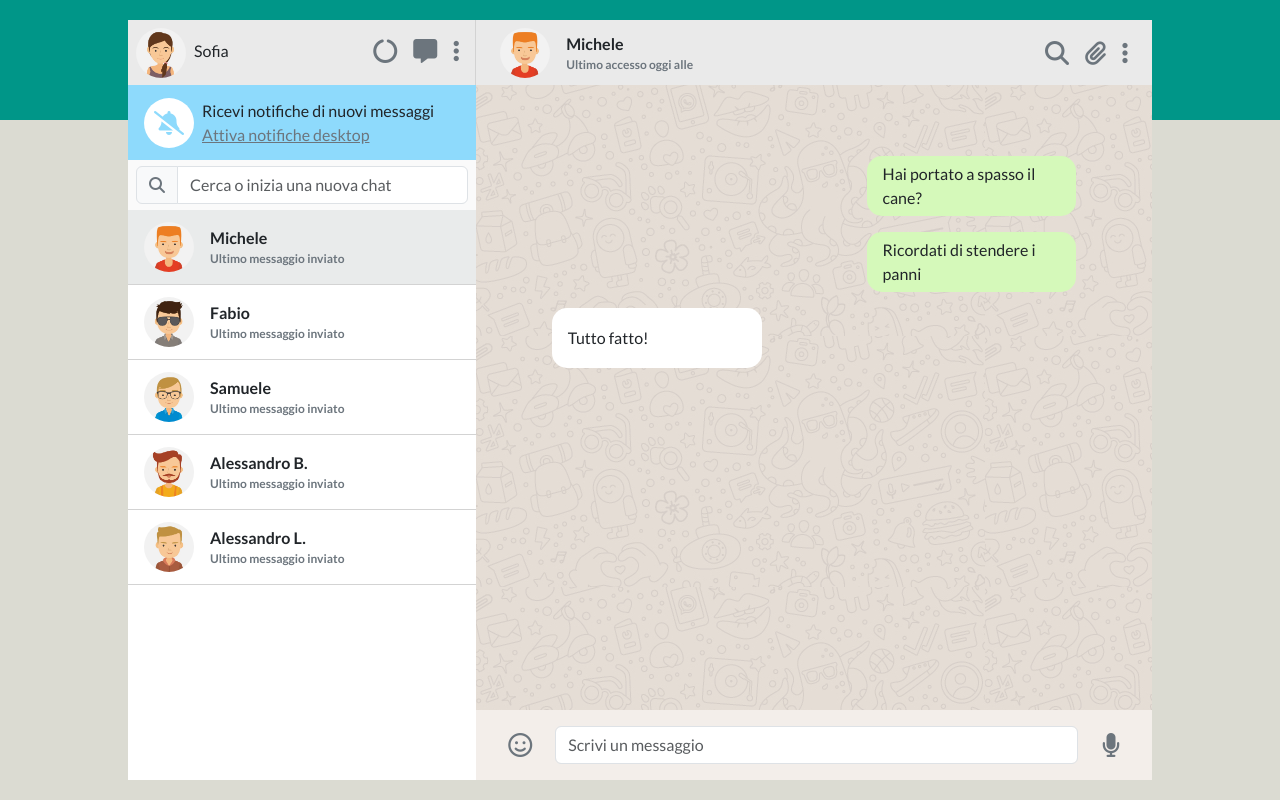
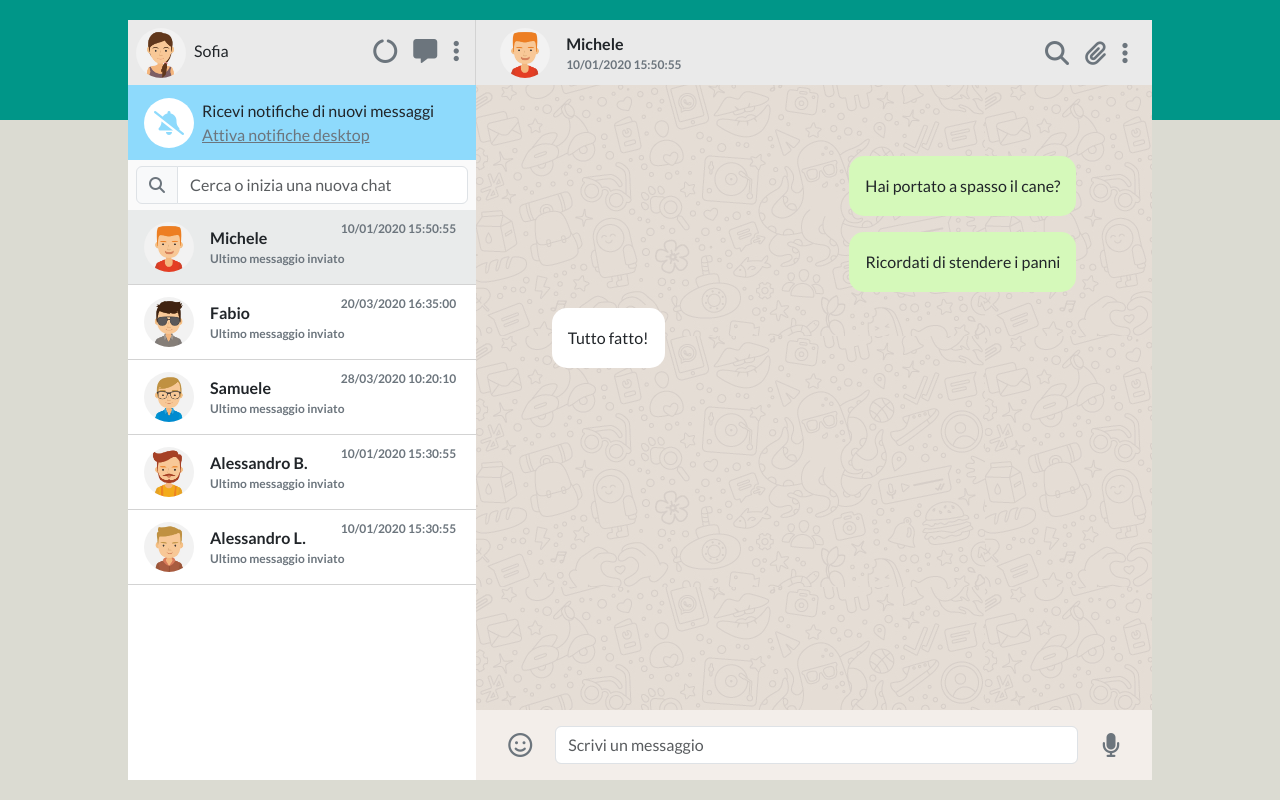
Before and after one commit to MicheleIanni86/vue-boolzapp, a plain HTML site: page index.html in a window 1280 px wide. Drawn offline with nearby package versions, Linux system fonts and the light colour scheme.

Commit message:
feat: Added Contact Information Link in Right Column Header

```diff
--- a/css/style.css
+++ b/css/style.css
@@ -84,6 +84,7 @@
     align-items: center;
     height: 75px;
     border-bottom: 1px solid lightgray;
+    position: relative;
 }
 
 .contactSx.active {
@@ -97,6 +98,14 @@
 
 .contactSx div p:last-child {
     font-size: 12px;
+}
+.last-access {
+    font-size: 12px;
+    font-weight: bold;
+    position: absolute;
+    right: 20px;
+    top: 10px;
+
 }
 
 
@@ -141,8 +150,9 @@
     align-self: flex-end;
     background-color: #d5f9ba;
     border-radius: 15px;
-    width: 40%;
+    max-width: 55%;
     height: 60px;
+    word-wrap: break-word;
 
 }
 
@@ -150,7 +160,7 @@
     align-self: flex-start;
     background-color: #ffffff;
     border-radius: 15px;
-    width: 40%;
+    max-width: 55%;
     height: 60px;
 }
 
--- a/index.html
+++ b/index.html
@@ -68,13 +68,14 @@
 
             <!-- CONTATTI -->
             <div v-for="(contact, i) in contacts" class="contactSx" :class="{'active': i == currentContact}">
-                <div class="ms-3">
+                <div class="ms-3 ">
                     <img :src="contact.avatar" alt="">
                 </div>
-                <div class="ms-3">
+                <div class="ms-3 d-flex flex-column ">
                     <p class="m-0 fw-bolder">{{ contact.name }}</p>
                     <p class="m-0 fw-bolder text-secondary">Ultimo messaggio inviato</p>
                 </div>
+                <p class=" text-secondary last-access">{{ lastAccessMessage(contact.messages) }}</p>
             </div>
 
         </div>
@@ -88,11 +89,11 @@
         <!-- MAIN USER CONTACT -->
         <div class="mainTitleDx d-flex align-items-center px-4 gap-3">
                 <div class=" d-flex ">
-                    <img src="./img/avatar_1.jpg" alt="">
+                    <img :src="contacts[currentContact].avatar">
                 </div>
                 <div class=" flex-grow-1">
-                    <p class="m-0 fw-bolder">Michele</p>
-                    <p class="m-0 fw-bolder text-secondary">Ultimo accesso oggi alle </p>
+                    <p class="m-0 fw-bolder">{{ contacts[currentContact].name }}</p>
+                    <p class="m-0 fw-bolder text-secondary">{{ lastAccessMessage(contacts[currentContact].messages) }}</p>
                 </div>
             <div class=" flex-end d-flex ">
                 <i class="fa-solid fa-magnifying-glass text-secondary ms-3 fs-4 "></i>
@@ -106,7 +107,7 @@
 
             <!-- CONTAINER MESSAGE -->
             <div class="containerMessage d-flex flex-column p-2">
-                <div v-for="message in contacts[currentContact].messages" class="d-flex mb-3 align-items-center ps-3" :class="message.status == 'sent' ? 'sendedMsg' : 'receivedMsg'">
+                <div v-for="message in contacts[currentContact].messages" class="d-flex mb-3 align-items-center px-3" :class="message.status == 'sent' ? 'sendedMsg' : 'receivedMsg'">
                   {{ message.message }}
                 </div>
 
--- a/js/main.js
+++ b/js/main.js
@@ -106,9 +106,19 @@ const app = createApp({
                     ],
                 }
             ],
-
+            contact: 0,
             currentContact: 0,
         };
+    },
+
+    methods: {
+        lastAccessMessage(messages) {
+            const sentMsgs = messages.filter((message) => {
+                return message.status == 'sent';
+            });
+            const lastMsg = sentMsgs[sentMsgs.length - 1];
+            return lastMsg.date;
+        }
     }
 }).mount('#root');
 // END SCRIPT VUEJS-------------------------------------------------------------------------------------------
```
